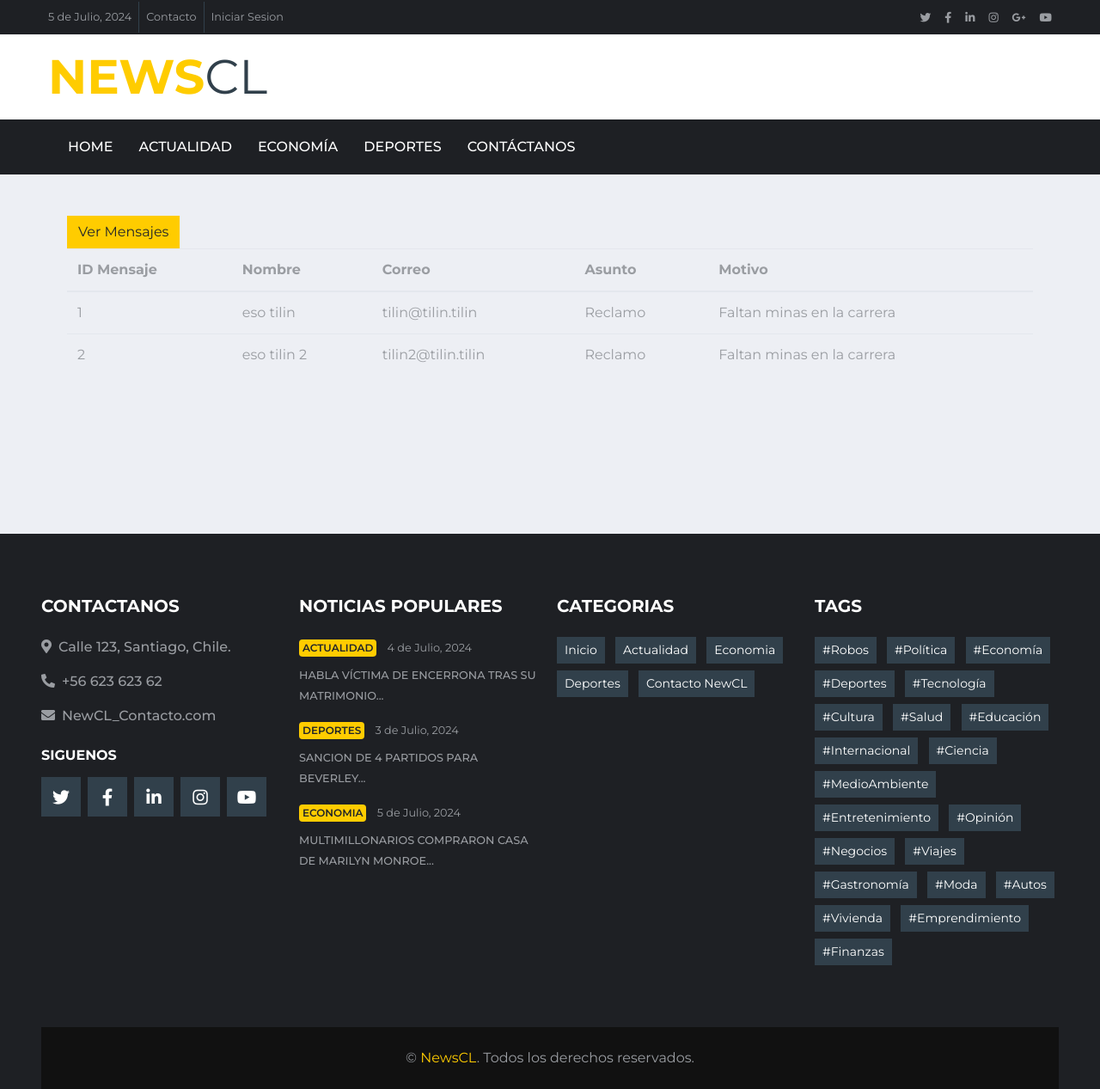
After one commit to NicanorCastro153/Encargo3, a Django app: page /noticia/PanelAdministrador in a window 1280 px wide. The commit adds this page. Shown: the whole page at 86% size. Run offline with Django 5.2, Linux system fonts and the light colour scheme; data comes from the database, SQL or seed files in the repository; both versions use the stored data as it was before the commit; some libraries are stand-ins or nearby versions.

Commit message:
Listar mensajes OK

```diff
--- a/Encargo3/noticia/models.py
+++ b/Encargo3/noticia/models.py
@@ -35,12 +35,3 @@ class Noticia(models.Model):
 
     def __str__(self):
         return str(self.titulo)
-
-class Usuario(models.Model):
-    id_usuario= models.AutoField(primary_key=True, null=False)
-    nombre=models.CharField(max_length=40,blank=False,null=False)
-    contraseña=models.CharField(max_length=40,blank=False,null=False)
-    email= models.EmailField(unique=True, blank=False, null=False)
-    fecha_nacimiento = models.DateField(blank=False, null=False)
-    def _str_(self):
-        return str(self.nombre)
--- /dev/null
+++ b/Encargo3/noticia/static/js/admin.js
@@ -0,0 +1,12 @@
+const button = document.getElementById('VerMensajes');
+const Mensajes = document.getElementById('Mensajes');
+
+button.addEventListener('click', function() {
+    if (Mensajes.style.display === 'none') {
+        Mensajes.style.display = 'block';
+        button.textContent = 'Ocultar';
+    } else {
+        Mensajes.style.display = 'none';
+        button.textContent = 'Ver Mensajes';
+    }
+});
--- /dev/null
+++ b/Encargo3/noticia/templates/admin/PanelAdministrador.html
@@ -0,0 +1,47 @@
+{% extends "base.html" %}
+
+{% load static %}
+
+{% block title %}
+    PanelAministrador
+{% endblock %}
+
+{% block content %}
+<div class="container mx-auto mt-5">
+    <div class="row">
+        <div class="col">
+            <button type="button" class="btn btn-primary" id="VerMensajes">Ver Mensajes</button>
+        </div>
+    </div>
+</div>
+
+<div class="container">
+    <div id="Mensajes">
+        <table class="table">
+            <thead>
+                <tr>
+                    <th>ID Mensaje</th>
+                    <th>Nombre</th>
+                    <th>Correo</th>
+                    <th>Asunto</th>
+                    <th>Motivo</th>
+                </tr>
+            </thead>
+            <tbody>
+                {% for msj in mensajes %}
+                <tr>
+                    <td>{{ msj.id_mensaje }}</td>
+                    <td>{{ msj.nombre }}</td>
+                    <td>{{ msj.correo }}</td>
+                    <td>{{ msj.asunto }}</td>
+                    <td>{{ msj.motivo }}</td>
+                </tr>
+                {% endfor %}
+            </tbody>
+        </table>
+    </div>
+</div>
+
+
+<br><br><br><br><br>
+{% endblock %}
--- a/Encargo3/noticia/templates/base.html
+++ b/Encargo3/noticia/templates/base.html
@@ -7,6 +7,7 @@
     <meta name="viewport" content="width=device-width, initial-scale=1.0">
     <title>{% block title %} {% endblock %}</title>
     <script src="{% static 'js/validaciones.js' %}" ></script>
+    <script src="{% static 'js/admin.js' %}" ></script>
     <script src="https://code.jquery.com/jquery-3.6.0.min.js"></script>
     <script src="https://cdnjs.cloudflare.com/ajax/libs/popper.js/1.14.7/umd/popper.min.js"></script>
     <script src="https://stackpath.bootstrapcdn.com/bootstrap/4.5.2/js/bootstrap.min.js"></script>
--- a/Encargo3/noticia/urls.py
+++ b/Encargo3/noticia/urls.py
@@ -10,7 +10,6 @@ urlpatterns = [
     path('deporte',views.deporte, name='deporte'),
     path('economia',views.economia, name='economia'),
     path('Iniciar_sesion', views.Iniciar_sesion, name='Iniciar_sesion'),
-    path('registrar', views.registrar, name='registrar'),
     #noticias
     path('noticiaArsenal',views.noticiaArsenal, name='noticiaArsenal'),
     path('noticiaBasketball',views.noticiaBasketball, name='noticiaBasketball'),
@@ -21,11 +20,13 @@ urlpatterns = [
     path('noticiaTenis',views.noticiaTenis, name='noticiaTenis'),
     path('noticiaLula',views.noticiaLula, name='noticiaLula'),
     path('noticiaEli',views.noticiaeli, name='noticiaeli'),
-    #admin
+    #Forms
     path('AgregarNoticia',views.AgregarNoticia, name='AgregarNoticia'),
     path('AgregarTipoNoticia',views.AgregarTipoNoticia, name='AgregarTipoNoticia'),
     path('AgregarAsunto',views.AgregarAsunto, name='AgregarAsunto'),
     path('Contactanos',views.Contactanos, name='Contactanos'),
 
+    #Admin
+    path('PanelAdministrador',views.PanelAdministrador,name='PanelAdministrador')
 
 ]
--- a/Encargo3/noticia/views.py
+++ b/Encargo3/noticia/views.py
@@ -1,7 +1,7 @@
 from django.http import HttpResponseRedirect
 from django.shortcuts import render
 
-from .models import Asunto, MensajeUsuario, Noticia, TipoNoticia, Usuario
+from .models import Asunto, MensajeUsuario, Noticia, TipoNoticia
 from .forms import AsuntoForm, MensajeUsuarioForm, NoticiaForm, TipoNoticiaForm
 from django.shortcuts import render, redirect
 from django.contrib.auth import authenticate, login
@@ -163,27 +163,7 @@ def contactanos(request):
         context = {'mensaje': '¡Datos grabados correctamente!'}
         return render(request, 'menu/home.html', context)
 
-
-
-def registrar(request):
-
-    if request.method == 'POST':
-        nombre = request.POST['nombre']
-        email = request.POST['email']
-        fecha_nacimiento = request.POST['fecha_nacimiento']
-        contraseña = request.POST['password']
-
-        if Usuario.objects.filter(email=email).exists():
-            messages.error(request, 'El correo electrónico ya está registrado.')
-
-        else:
-            Usuario.objects.create(
-                nombre=nombre,
-                email=email,
-                fecha_nacimiento=fecha_nacimiento,
-                contraseña=contraseña
-            )
-            messages.success(request, 'Usuario registrado exitosamente.')
-            return redirect(('registrar'))
-
-    return render(request, 'menu/registrar.html')
+def PanelAdministrador(request):
+    mensajes = MensajeUsuario.objects.all()
+    context = {'mensajes': mensajes}
+    return render(request, 'admin/PanelAdministrador.html', context)
```
Also changed, not shown: Encargo3/db.sqlite3, Encargo3/noticia/migrations/0005_delete_usuario.py (added).
